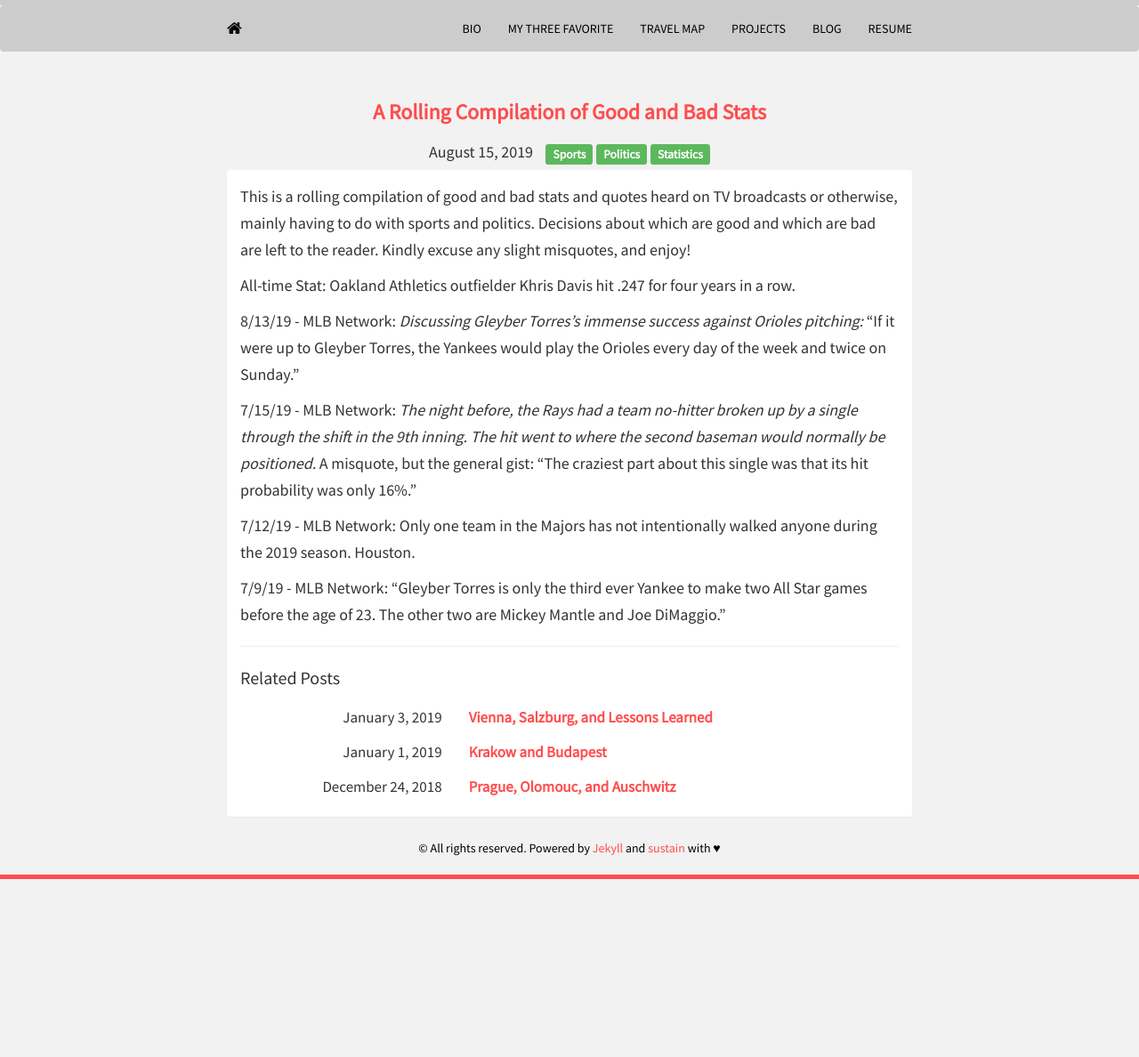
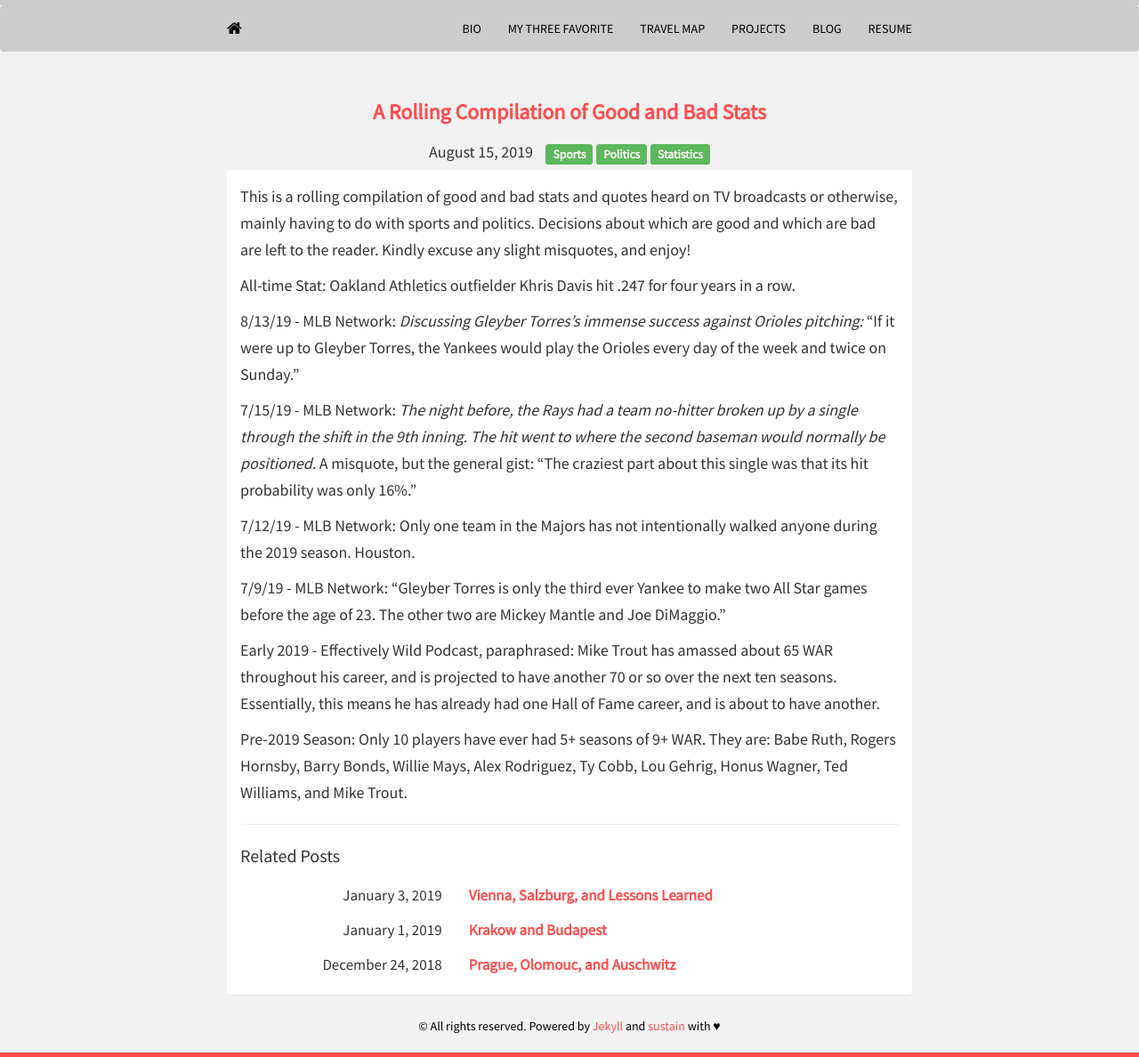
Before and after one commit to mrkaye97/mrkaye97.github.io, a Jekyll site: the page built from _posts/2019-8-15-A Running Compilation of Bad Stats.md, in a window 1280 px wide. Shown: the whole page at 89% size. Built offline with Jekyll 4.4.1, drawn with Linux system fonts in a browser that asks for light colours; nearby versions of some CDN libraries; before the commit the page ends 988 px from its top, so only the background shows below that.

Commit message:
Update 2019-8-15-A Running Compilation of Bad Stats.md

```diff
--- a/_posts/2019-8-15-A Running Compilation of Bad Stats.md
+++ b/_posts/2019-8-15-A Running Compilation of Bad Stats.md
@@ -18,3 +18,7 @@ All-time Stat: Oakland Athletics outfielder Khris Davis hit .247 for four years
 7/12/19 - MLB Network: Only one team in the Majors has not intentionally walked anyone during the 2019 season. Houston.
 
 7/9/19 - MLB Network: "Gleyber Torres is only the third ever Yankee to make two All Star games before the age of 23. The other two are Mickey Mantle and Joe DiMaggio."
+
+Early 2019 - Effectively Wild Podcast, paraphrased: Mike Trout has amassed about 65 WAR throughout his career, and is projected to have another 70 or so over the next ten seasons. Essentially, this means he has already had one Hall of Fame career, and is about to have another.
+
+Pre-2019 Season: Only 10 players have ever had 5+ seasons of 9+ WAR. They are: Babe Ruth, Rogers Hornsby, Barry Bonds, Willie Mays, Alex Rodriguez, Ty Cobb, Lou Gehrig, Honus Wagner, Ted Williams, and Mike Trout.
```
